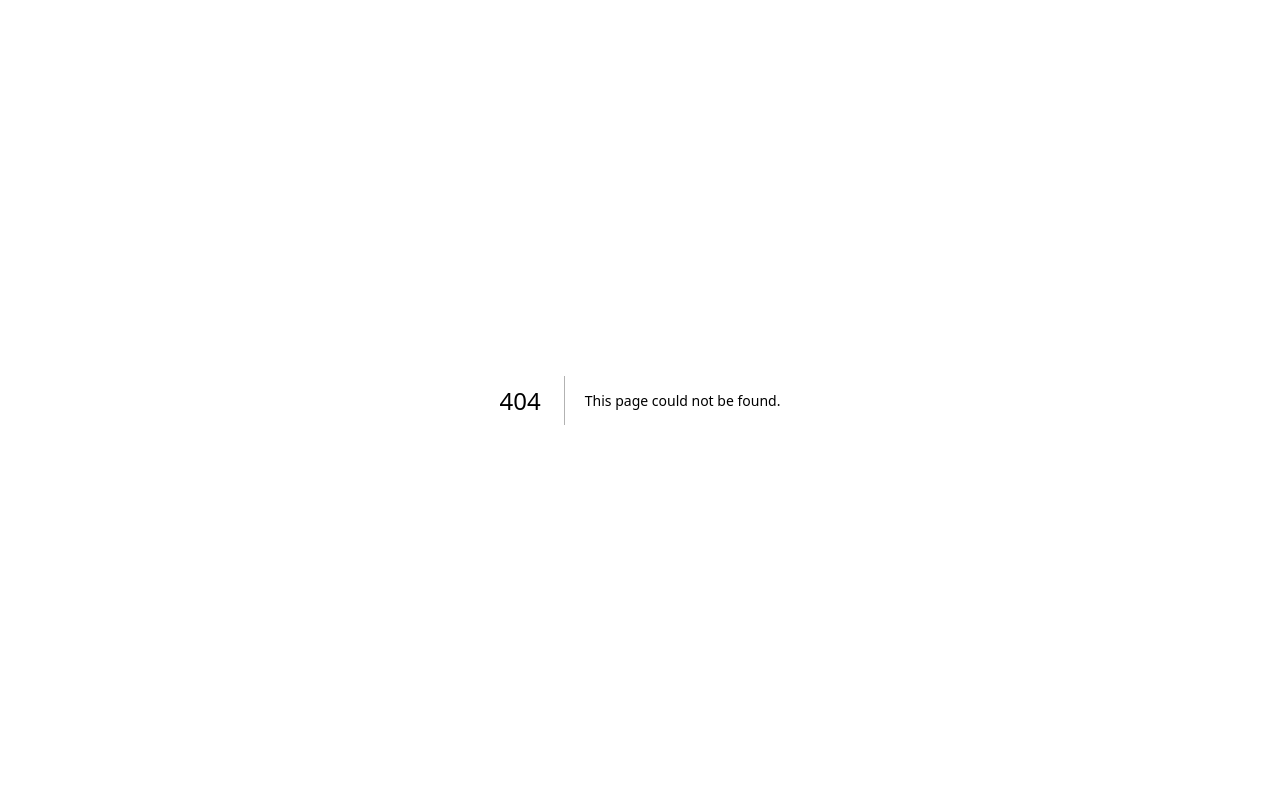
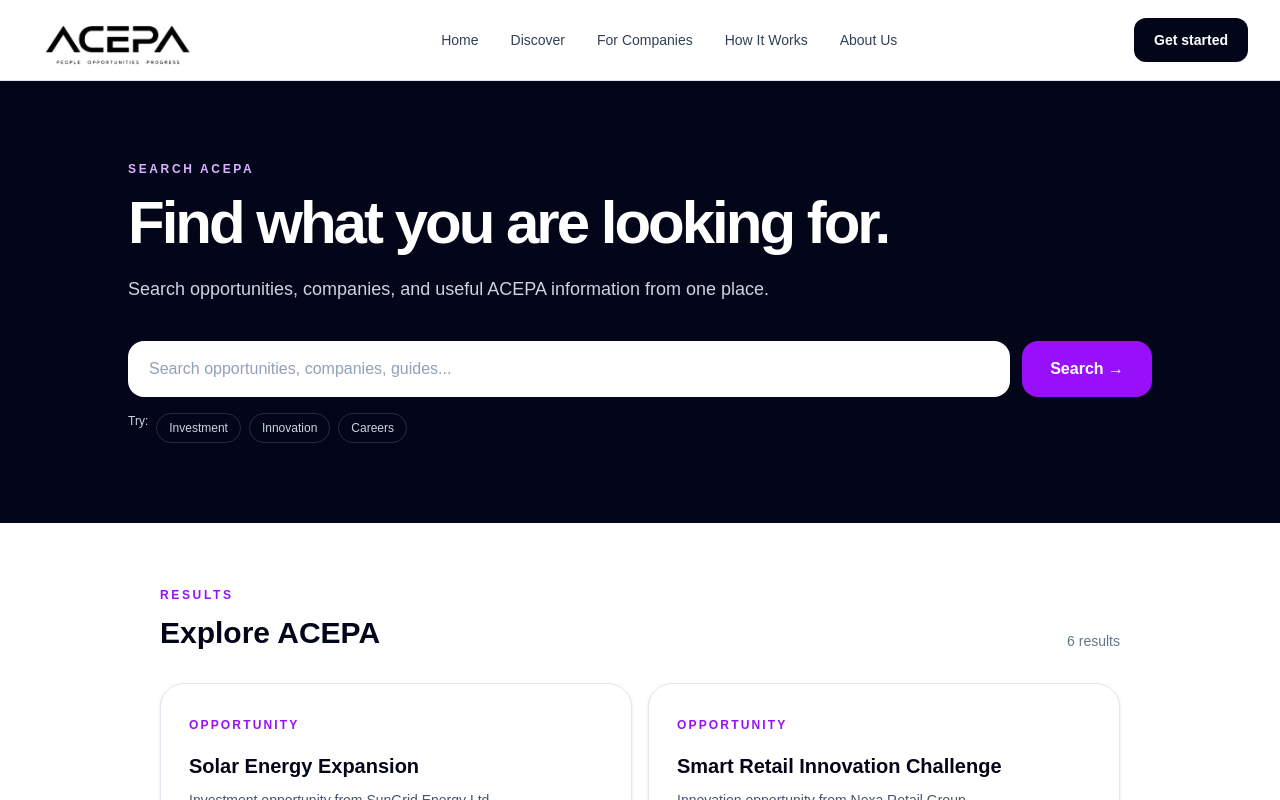
Before and after one commit to acepa-platform/acepa-platform, a Next.js app: page /search in a window 1280 px wide. Before the commit this address had no page. Shown: the top 800 px of the page. Built offline with nearby package versions, Linux system fonts and the light colour scheme.

Commit message:
Build ACEPA Search page

```diff
--- /dev/null
+++ b/app/search/page.tsx
@@ -0,0 +1,43 @@
+"use client";
+
+import Link from "next/link";
+import { FormEvent, useMemo, useState } from "react";
+
+const items = [
+  { type: "Opportunity", title: "Solar Energy Expansion", detail: "Investment opportunity from SunGrid Energy Ltd.", href: "/discover" },
+  { type: "Opportunity", title: "Smart Retail Innovation Challenge", detail: "Innovation opportunity from Nexa Retail Group.", href: "/discover" },
+  { type: "Opportunity", title: "Product Launch Campaign", detail: "Marketing opportunity from Urbanova Consumer Brands.", href: "/discover" },
+  { type: "Company", title: "Companies", detail: "Explore businesses and company opportunities across ACEPA.", href: "/companies" },
+  { type: "Guide", title: "How It Works", detail: "Understand how discovery, participation, tracking, and progress work.", href: "/how-it-works" },
+  { type: "Guide", title: "About ACEPA", detail: "Learn about People, Opportunities, Progress, and the ACEPA vision.", href: "/about" },
+];
+
+export default function SearchPage() {
+  const [query, setQuery] = useState("");
+  const [submitted, setSubmitted] = useState("");
+
+  const results = useMemo(() => {
+    const q = submitted.trim().toLowerCase();
+    if (!q) return items;
+    return items.filter((item) => [item.type, item.title, item.detail].join(" ").toLowerCase().includes(q));
+  }, [submitted]);
+
+  function submit(event: FormEvent<HTMLFormElement>) {
+    event.preventDefault();
+    setSubmitted(query);
+  }
+
+  const quickSearch = (value: string) => { setQuery(value); setSubmitted(value); };
+
+  return (
+    <main className="min-h-screen bg-white text-slate-950">
+      <header className="border-b border-slate-200 bg-white"><div className="mx-auto flex h-20 max-w-7xl items-center justify-between px-6 lg:px-8"><Link href="/" className="flex items-center"><img src="/acepa-logo-white-transparent-tagline-brighter.png" alt="ACEPA" className="h-16 w-auto object-contain brightness-0" /></Link><nav className="hidden items-center gap-8 lg:flex"><Link href="/" className="text-sm font-medium text-slate-700 hover:text-purple-600">Home</Link><Link href="/discover" className="text-sm font-medium text-slate-700 hover:text-purple-600">Discover</Link><Link href="/companies" className="text-sm font-medium text-slate-700 hover:text-purple-600">For Companies</Link><Link href="/how-it-works" className="text-sm font-medium text-slate-700 hover:text-purple-600">How It Works</Link><Link href="/about" className="text-sm font-medium text-slate-700 hover:text-purple-600">About Us</Link></nav><Link href="/get-started" className="rounded-xl bg-slate-950 px-5 py-3 text-sm font-semibold text-white hover:bg-purple-700">Get started</Link></div></header>
+
+      <section className="bg-slate-950 px-6 py-20 text-white lg:px-8"><div className="mx-auto max-w-5xl"><p className="text-xs font-bold tracking-[0.22em] text-purple-300">SEARCH ACEPA</p><h1 className="mt-4 text-5xl font-bold tracking-[-0.05em] sm:text-6xl">Find what you are looking for.</h1><p className="mt-5 max-w-2xl text-lg leading-8 text-slate-300">Search opportunities, companies, and useful ACEPA information from one place.</p><form onSubmit={submit} className="mt-9 flex flex-col gap-3 sm:flex-row"><input value={query} onChange={(e) => setQuery(e.target.value)} placeholder="Search opportunities, companies, guides..." aria-label="Search ACEPA" className="min-h-14 flex-1 rounded-2xl border border-white/15 bg-white px-5 text-slate-950 outline-none ring-purple-500 placeholder:text-slate-400 focus:ring-2" /><button type="submit" className="rounded-2xl bg-purple-600 px-7 py-4 font-semibold text-white hover:bg-purple-500">Search →</button></form><div className="mt-4 flex flex-wrap gap-2 text-xs text-slate-300"><span>Try:</span>{["Investment","Innovation","Careers"].map((value) => <button key={value} type="button" onClick={() => quickSearch(value)} className="rounded-full border border-white/15 px-3 py-1.5 hover:bg-white/10">{value}</button>)}</div></div></section>
+
+      <section className="py-16"><div className="mx-auto max-w-5xl px-6 lg:px-8"><div className="flex items-end justify-between gap-5"><div><p className="text-xs font-bold tracking-[0.22em] text-purple-600">RESULTS</p><h2 className="mt-3 text-3xl font-bold">{submitted ? "Results for “" + submitted + "”" : "Explore ACEPA"}</h2></div><span className="text-sm text-slate-500">{results.length} result{results.length === 1 ? "" : "s"}</span></div>{results.length ? <div className="mt-8 grid gap-4 sm:grid-cols-2">{results.map((item) => <Link key={item.title} href={item.href} className="group rounded-3xl border border-slate-200 bg-white p-7 shadow-sm transition hover:-translate-y-0.5 hover:border-purple-200 hover:shadow-lg"><span className="text-xs font-bold uppercase tracking-[0.18em] text-purple-600">{item.type}</span><h3 className="mt-4 text-xl font-bold group-hover:text-purple-700">{item.title}</h3><p className="mt-2 text-sm leading-6 text-slate-600">{item.detail}</p><span className="mt-5 inline-block text-sm font-semibold text-slate-900">Open →</span></Link>)}</div> : <div className="mt-8 rounded-3xl border border-dashed border-slate-300 bg-slate-50 p-12 text-center"><h3 className="text-xl font-bold">No matching results yet.</h3><p className="mt-2 text-slate-600">Try a different search term or explore Discover.</p><Link href="/discover" className="mt-6 inline-flex rounded-xl bg-slate-950 px-5 py-3 text-sm font-semibold text-white">Explore Discover →</Link></div>}</div></section>
+
+      <footer className="border-t border-slate-200 bg-purple-50"><div className="mx-auto flex max-w-7xl flex-col gap-4 px-6 py-8 text-sm text-slate-500 sm:flex-row sm:items-center sm:justify-between lg:px-8"><Link href="/" className="font-bold tracking-[0.12em] text-slate-900">ACEPA</Link><div className="flex gap-6"><Link href="/discover">Discover</Link><Link href="/companies">For Companies</Link><Link href="/about">About Us</Link></div><p>PEOPLE • OPPORTUNITIES • PROGRESS</p></div></footer>
+    </main>
+  );
+}
```
